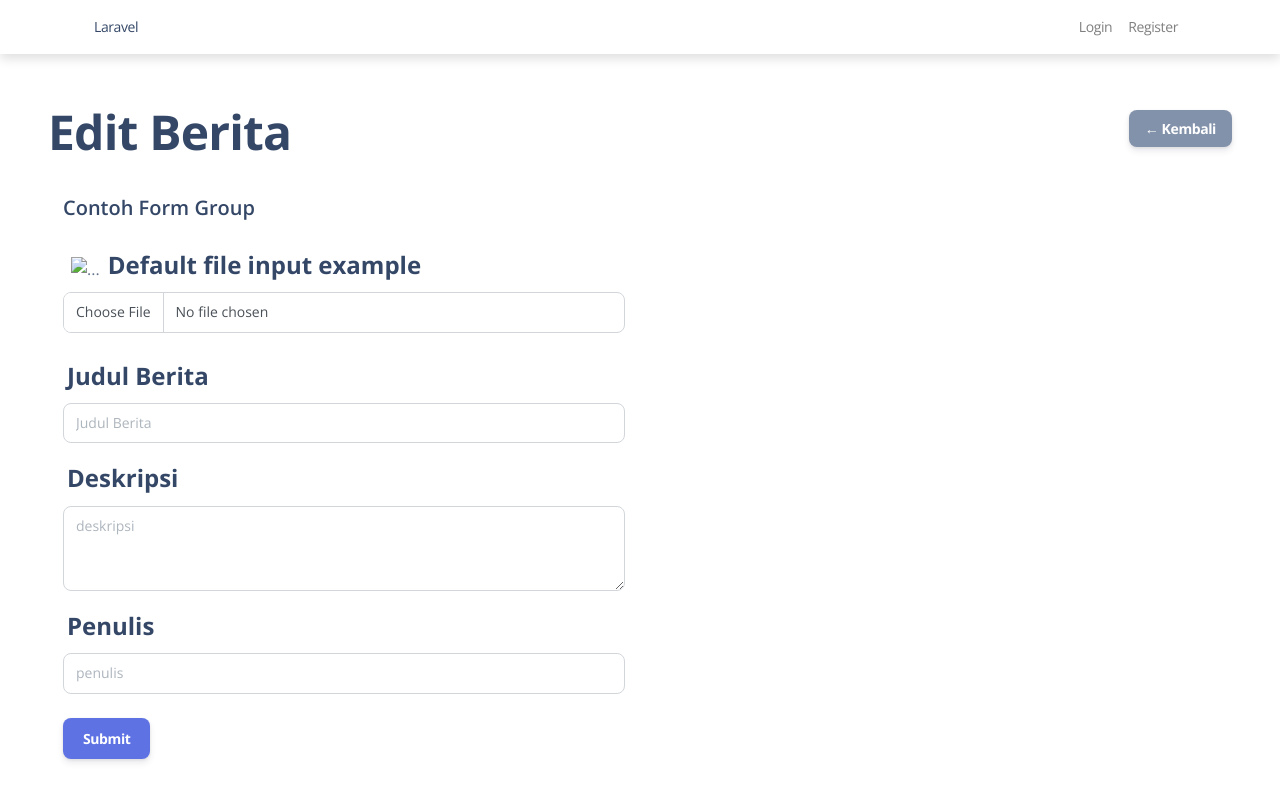
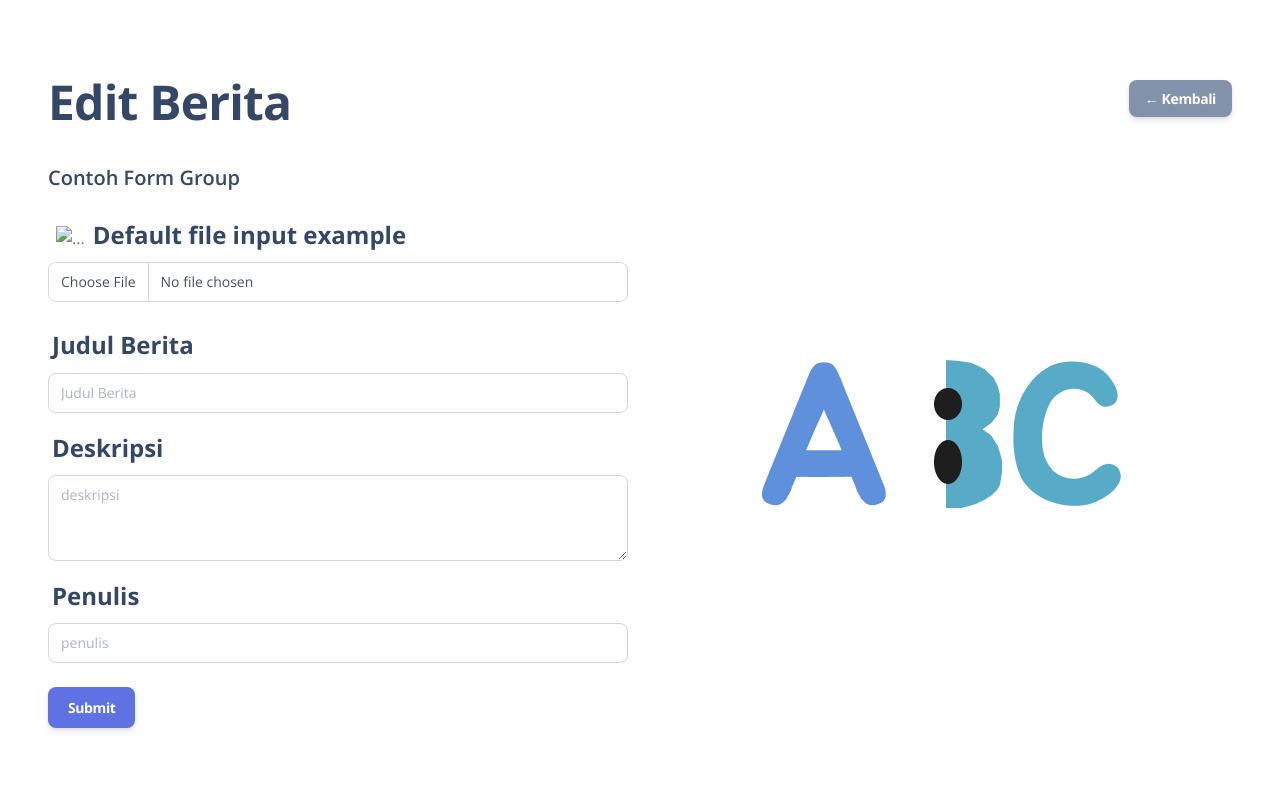
Before and after one commit to lukmannx/WebDummy, a Laravel app: page /berita/1/edit in a window 1280 px wide. Run offline with Laravel 8, Linux system fonts and the light colour scheme; data that the repository does not hold is empty; style sheets or scripts are compiled from the project's sources; some libraries are stand-ins or nearby versions.

Commit message:
dasdsadad

```diff
--- a/resources/views/dashboard/news/berita.blade.php
+++ b/resources/views/dashboard/news/berita.blade.php
@@ -45,7 +45,6 @@
                     </div>
                 </div>
             </div>
-
             @if(!$data->isEmpty())
             <div class="col-md-8">
                 <label class="fs-4 text-white">Berita</label>
--- a/resources/views/dashboard/news/edit.blade.php
+++ b/resources/views/dashboard/news/edit.blade.php
@@ -2,17 +2,19 @@
 
 @section('content')
 
+<div class="px-5 pt-5">
     <div class="d-flex justify-content-between align-items-center mt-4">
         <h1>Edit Berita</h1>
         <a class="btn btn-secondary py-2 px-3" href="/berita">&larr; Kembali</a>
     </div>
-
+    <div class="row">
         <div class="col-md-6 mt-4">
             <h5>Contoh Form Group</h5>
 
 
             <div class="mt-4">
-        <img alt="..." class="card-img my-2 ms-2" style="max-width: 25rem;" id="imagePreview" class="form-control">
+                <img alt="..." class="card-img my-2 ms-2" style="max-width: 25rem;" id="imagePreview"
+                    class="form-control">
                 <label for="formFile" class="form-label fs-4">Default file input example</label>
                 <input class="form-control" type="file" name="photo" id="image-input" required>
             </div>
@@ -27,24 +29,26 @@
             <div class="">
                 <label class="fs-4" for="nama">Deskripsi</label>
                 <div class="input-group mb-3">
-            <textarea name="deskripsi" rows="3" class="form-control" placeholder="deskripsi" required></textarea>
+                    <textarea name="deskripsi" rows="3" class="form-control" placeholder="deskripsi"
+                        required></textarea>
                 </div>
             </div>
 
             <div class="mb-4">
                 <label class="fs-4" for="nama">Penulis</label>
                 <div class="input-group mb-3">
-            <input type="text" class="form-control"  name="penulis" placeholder="penulis" required>
+                    <input type="text" class="form-control" name="penulis" placeholder="penulis" required>
                 </div>
             </div>
-
-
-
 
             <button type="submit" class="btn btn-primary">Submit</button>
 
         </div>
-
+        <div class="col-md-6 justify-content-center align-items-center d-flex">
+            <img src="{{asset('/assets/img/lugu.png')}}" alt="">
+        </div>
+    </div>
+</div>
 @endsection
 @section('js')
 
--- a/resources/views/layouts/app.blade.php
+++ b/resources/views/layouts/app.blade.php
@@ -45,63 +45,8 @@
 </head>
 
 <body>
-    <div id="app">
-        <nav class="navbar navbar-expand-md navbar-light bg-white shadow-sm">
-            <div class="container">
-                <a class="navbar-brand" href="{{ url('/') }}">
-                    {{ config('app.name', 'Detail') }}
-                </a>
-                <button class="navbar-toggler" type="button" data-toggle="collapse"
-                    data-target="#navbarSupportedContent" aria-controls="navbarSupportedContent" aria-expanded="false"
-                    aria-label="{{ __('Toggle navigation') }}">
-                    <span class="navbar-toggler-icon"></span>
-                </button>
 
-                <div class="collapse navbar-collapse" id="navbarSupportedContent">
-                    <!-- Left Side Of Navbar -->
-                    <ul class="navbar-nav mr-auto">
-
-                    </ul>
-
-                    <!-- Right Side Of Navbar -->
-                    <ul class="navbar-nav ml-auto">
-                        <!-- Authentication Links -->
-                        @guest
-                        <li class="nav-item">
-                            <a class="nav-link" href="{{ route('login') }}">{{ __('Login') }}</a>
-                        </li>
-                        @if (Route::has('register'))
-                        <li class="nav-item">
-                            <a class="nav-link" href="{{ route('register') }}">{{ __('Register') }}</a>
-                        </li>
-                        @endif
-                        @else
-                        <li class="nav-item dropdown">
-                            <a id="navbarDropdown" class="nav-link dropdown-toggle" href="#" role="button"
-                                data-toggle="dropdown" aria-haspopup="true" aria-expanded="false" v-pre>
-                                {{ Auth::user()->name }} <span class="caret"></span>
-                            </a>
-
-                            <div class="dropdown-menu dropdown-menu-right" aria-labelledby="navbarDropdown">
-                                <a class="dropdown-item" href="{{ route('logout') }}" onclick="event.preventDefault();
-                                                     document.getElementById('logout-form').submit();">
-                                    {{ __('Logout') }}
-                                </a>
-
-                                <form id="logout-form" action="{{ route('logout') }}" method="POST"
-                                    style="display: none;">
-                                    @csrf
-                                </form>
-                            </div>
-                        </li>
-                        @endguest
-                    </ul>
-                </div>
-            </div>
-        </nav>
-
-    </div>
-    <section class="home-section px-5 py-4">
+    <section class="home-section">
         @yield('content')
     </section>
 
```
Lines whose indentation alone changed are shown as unchanged.
